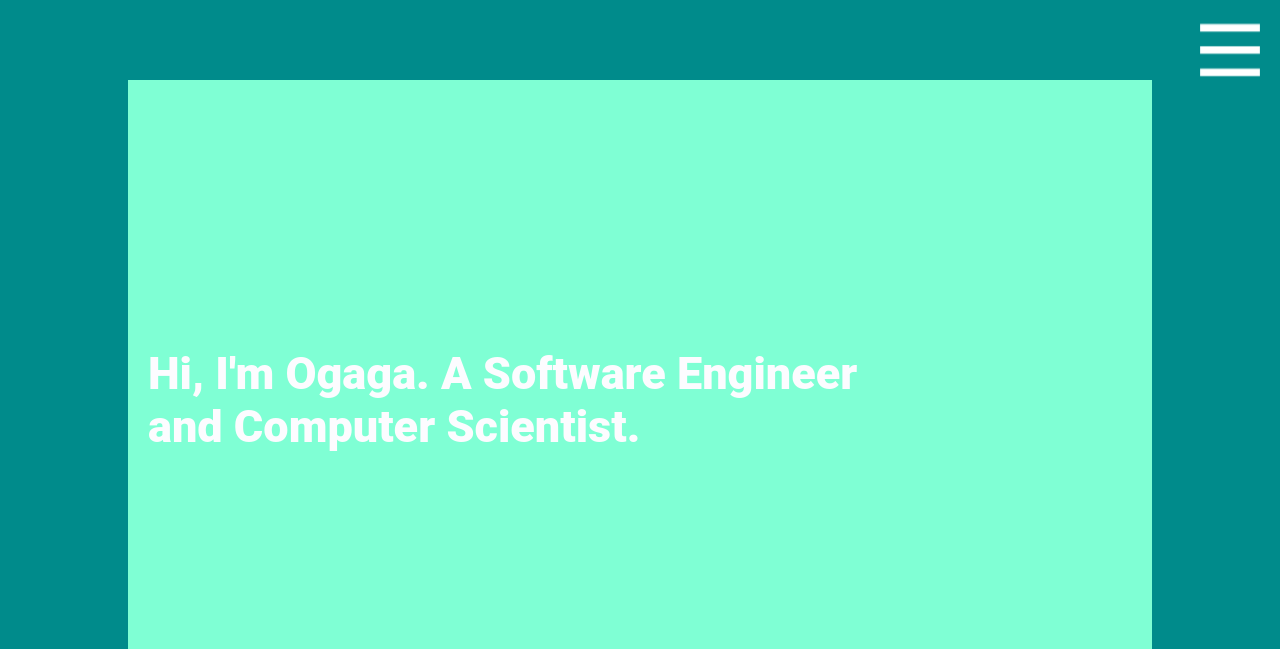
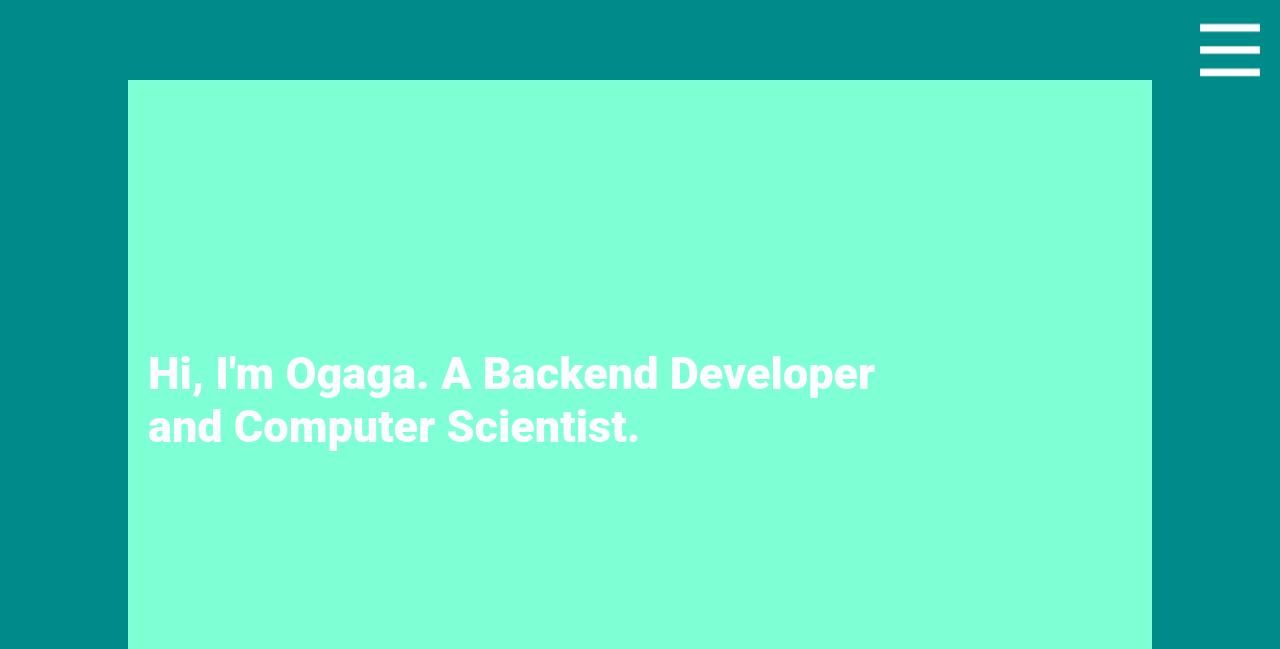
Before and after one commit to Esavwede/Esavwede.github.io, a plain HTML site: page index.html in a window 1280 px wide. Shown: the top 649 px of the page. Drawn offline with Linux system fonts and the light colour scheme.

Commit message:
changed index page header

```diff
--- a/index.html
+++ b/index.html
@@ -50,7 +50,7 @@
                 <!-- Body Text -->
                 <div id="body-text-container">
                     <h1 id="body-text">
-                        Hi, I'm Ogaga. A Software Engineer and Computer Scientist.
+                        Hi, I'm Ogaga. A Backend Developer and Computer Scientist.
                     </h1>
                 </div>
                 <!-- Body Text -->
```
